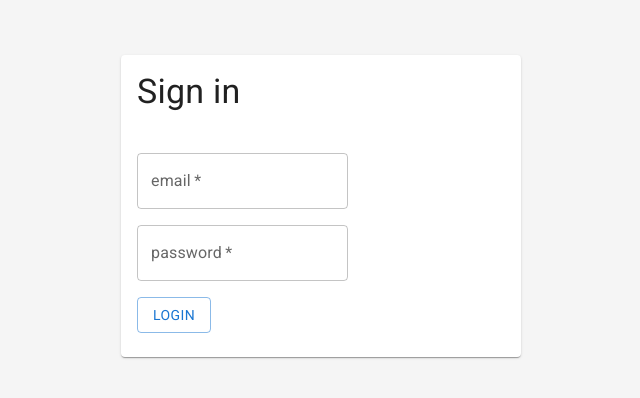
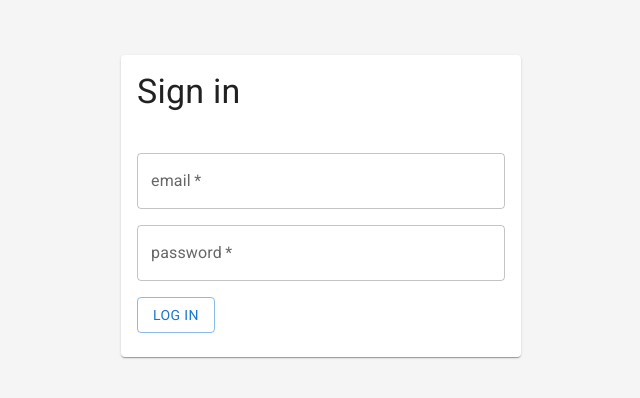
Before and after one commit to luanbernardes/test-g, a React (Vite) app: page /sign-in in a window 1280 px wide. Shown: the part 194-592 px from the top of the page, without its empty margins (319-959 px from the left). Built offline with nearby package versions, Linux system fonts and the light colour scheme.

Commit message:
feat(SignIn): update template

```diff
--- a/src/pages/sign-in/Sign-in.container.tsx
+++ b/src/pages/sign-in/Sign-in.container.tsx
@@ -41,6 +41,7 @@ const SignInContainer = () => {
       <form onSubmit={login}>
         <Box mb={2}>
           <TextField
+            fullWidth
             type="email"
             label="email"
             name="email"
@@ -54,6 +55,7 @@ const SignInContainer = () => {
 
         <Box mb={2}>
           <TextField
+            fullWidth
             type="password"
             label="password"
             name="password"
@@ -74,7 +76,7 @@ const SignInContainer = () => {
         )}
 
         <Button variant="outlined" type="submit" loadingPosition="end" loading={loading}>
-          login
+          log in
         </Button>
       </form>
     </LoginTemplate>
```
